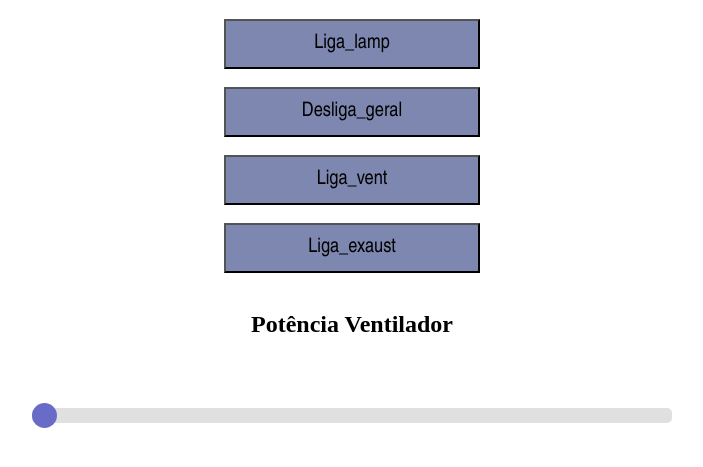
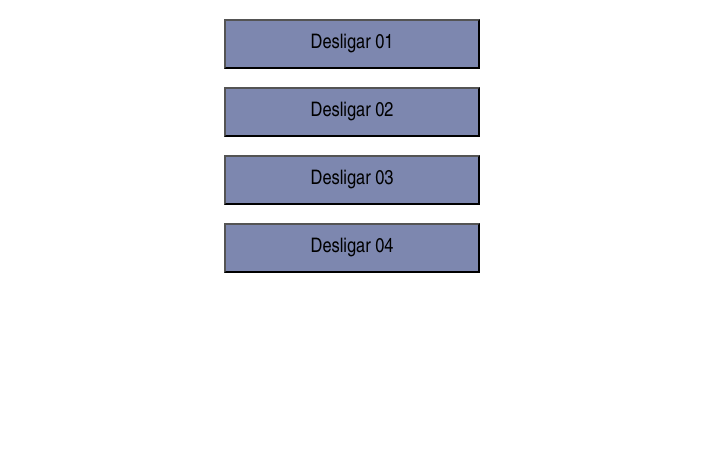
Before and after one commit to denistaveira/MulitDeviceControl, a plain HTML site: page index.html in a window 1280 px wide. Shown: the part 61-528 px from the top of the page, without its empty margins (288-991 px from the left). Drawn offline with Linux system fonts and the light colour scheme.

Commit message:
Implementação inicial

```diff
--- a/controle.js
+++ b/controle.js
@@ -1,40 +1,76 @@
-var lamp = document.getElementById('estado_lamp').innerHTML
-if (lamp === '0') {
-  document.getElementById('estado_lamp').innerHTML = '1'
-  document.getElementById('botao_lamp').innerHTML = '<a href=\'/?desligar_lamp\' class=\'botao\'><button>Desliga_lamp</button></a>'
+var d01 = document.getElementById('estado_01').innerHTML
+if (d01 === '0') {
+    document.getElementById('estado_01').innerHTML = '1'
+    document.getElementById('botao_01').innerHTML = '<a href=\'/?desligar_01\' class=\'botao\'><button>Desligar 01</button></a>'
 } else {
-  document.getElementById('estado_lamp').innerHTML = '0'
-  document.getElementById('botao_lamp').innerHTML = '<a href=\'/?ligar_lamp\' class=\'botao\'><button>Liga_lamp</button></a>'
+    document.getElementById('estado_01').innerHTML = '0'
+    document.getElementById('botao_01').innerHTML = '<a href=\'/?ligar_01\' class=\'botao\'><button>Ligar 01</button></a>'
 }
 
-var geral = document.getElementById('estado_geral').innerHTML
-if (geral === '0') {
-  document.getElementById('estado_geral').innerHTML = '1'
-  document.getElementById('botao_geral').innerHTML = '<a href=\'/?desligar_geral\' class=\'botao\'><button>Liga_geral</button></a>'
+var d02 = document.getElementById('estado_02').innerHTML
+if (d02 === '0') {
+    document.getElementById('estado_02').innerHTML = '1'
+    document.getElementById('botao_02').innerHTML = '<a href=\'/?desligar_02\' class=\'botao\'><button>Desligar 02</button></a>'
 } else {
-  document.getElementById('estado_geral').innerHTML = '0'
-  document.getElementById('botao_geral').innerHTML = '<a href=\'/?ligar_geral\' class=\'botao\'><button>Desliga_geral</button></a>'
+    document.getElementById('estado_02').innerHTML = '0'
+    document.getElementById('botao_02').innerHTML = '<a href=\'/?ligar_02\' class=\'botao\'><button>Ligar 02</button></a>'
 }
 
-var vent = document.getElementById('estado_vent').innerHTML
-if (vent === '0') {
-  document.getElementById('estado_vent').innerHTML = '1'
-  document.getElementById('botao_vent').innerHTML = '<a href=\'/?desligar_vent\' class=\'botao\'><button>Desliga_vent</button></a>'
+var d03 = document.getElementById('estado_03').innerHTML
+if (d03 === '0') {
+    document.getElementById('estado_03').innerHTML = '1'
+    document.getElementById('botao_03').innerHTML = '<a href=\'/?desligar_03\' class=\'botao\'><button>Desligar 03</button></a>'
 } else {
-  document.getElementById('estado_vent').innerHTML = '0'
-  document.getElementById('botao_vent').innerHTML = '<a href=\'/?ligar_vent\' class=\'botao\'><button>Liga_vent</button></a>'
+    document.getElementById('estado_03').innerHTML = '0'
+    document.getElementById('botao_03').innerHTML = '<a href=\'/?ligar_03\' class=\'botao\'><button>Ligar 03</button></a>'
 }
 
-var exaust = document.getElementById('estado_exaust').innerHTML
-if (exaust === '0') {
-  document.getElementById('estado_exaust').innerHTML = '1'
-  document.getElementById('botao_exaust').innerHTML = '<a href=\'/?desligar_exaust\' class=\'botao\'><button>Desliga_exaust</button></a>'
+var d04 = document.getElementById('estado_04').innerHTML
+if (d04 === '0') {
+    document.getElementById('estado_04').innerHTML = '1'
+    document.getElementById('botao_04').innerHTML = '<a href=\'/?desligar_04\' class=\'botao\'><button>Desligar 04</button></a>'
 } else {
-  document.getElementById('estado_exaust').innerHTML = '0'
-  document.getElementById('botao_exaust').innerHTML = '<a href=\'/?ligar_exaust\' class=\'botao\'><button>Liga_exaust</button></a>'
+    document.getElementById('estado_04').innerHTML = '0'
+    document.getElementById('botao_04').innerHTML = '<a href=\'/?ligar_04\' class=\'botao\'><button>Ligar 04</button></a>'
 }
 
-function enviar () {
-  var slider = document.getElementById("myRange");
-  window.location = '/?potencia:' + slider.value + ':';
+var d05 = document.getElementById('estado_05').innerHTML
+if (d05 === '0') {
+    document.getElementById('estado_05').innerHTML = '1'
+    document.getElementById('botao_05').innerHTML = '<a href=\'/?desligar_05\' class=\'botao\'><button>Desligar 05</button></a>'
+} else {
+    document.getElementById('estado_05').innerHTML = '0'
+    document.getElementById('botao_05').innerHTML = '<a href=\'/?ligar_05\' class=\'botao\'><button>Ligar 05</button></a>'
 }
+
+var d06 = document.getElementById('estado_06').innerHTML
+if (d06 === '0') {
+    document.getElementById('estado_06').innerHTML = '1'
+    document.getElementById('botao_06').innerHTML = '<a href=\'/?desligar_06\' class=\'botao\'><button>Desligar 06</button></a>'
+} else {
+    document.getElementById('estado_06').innerHTML = '0'
+    document.getElementById('botao_06').innerHTML = '<a href=\'/?ligar_06\' class=\'botao\'><button>Ligar 06</button></a>'
+}
+
+var d07 = document.getElementById('estado_07').innerHTML
+if (d07 === '0') {
+    document.getElementById('estado_07').innerHTML = '1'
+    document.getElementById('botao_07').innerHTML = '<a href=\'/?desligar_07\' class=\'botao\'><button>Desligar 07</button></a>'
+} else {
+    document.getElementById('estado_07').innerHTML = '0'
+    document.getElementById('botao_07').innerHTML = '<a href=\'/?ligar_07\' class=\'botao\'><button>Ligar 07</button></a>'
+}
+
+var d04 = document.getElementById('estado_08').innerHTML
+if (d04 === '0') {
+    document.getElementById('estado_08').innerHTML = '1'
+    document.getElementById('botao_08').innerHTML = '<a href=\'/?desligar_08\' class=\'botao\'><button>Desligar 08</button></a>'
+} else {
+    document.getElementById('estado_08').innerHTML = '0'
+    document.getElementById('botao_08').innerHTML = '<a href=\'/?ligar_08\' class=\'botao\'><button>Ligar 08</button></a>'
+}
+
+function enviar() {
+    var slider = document.getElementById("myRange");
+    window.location = '/?potencia:' + slider.value + ':';
+}
--- a/index.html
+++ b/index.html
@@ -1,30 +1,25 @@
 <!DOCTYPE html>
 <html lang='pt-br'>
 <head>
-  <meta charset='UTF-8'>
-  <title>Taveira's House</title>
-  <!--<link rel='stylesheet' type='text/css' href='https://cdn.rawgit.com/denistaveira/ArduinoVentilador/25807fa5/styles.css'>-->
-  <link rel='stylesheet' type='text/css' href='styles.css'>
+    <meta charset='UTF-8'>
+    <title>Taveira's House</title>
+    <!--<link rel='stylesheet' type='text/css' href='https://cdn.rawgit.com/denistaveira/ArduinoVentilador/25807fa5/styles.css'>-->
+    <link rel='stylesheet' type='text/css' href='styles.css'>
 </head>
 <body>
 <H1 align='center'>Taveira's House</H1>
 
-<div id='botao_lamp'></div>
-<div id='estado_lamp' style='visibility: hidden;'>1</div>
+<div id='botao_01'></div>
+<div id='estado_01' style='visibility: hidden;'>0</div>
 
-<div id='botao_geral'></div>
-<div id='estado_geral' style='visibility: hidden;'>1</div>
+<div id='botao_02'></div>
+<div id='estado_02' style='visibility: hidden;'>0</div>
 
-<div id='botao_vent'></div>
-<div id='estado_vent' style='visibility: hidden;'>1</div>
+<div id='botao_03'></div>
+<div id='estado_03' style='visibility: hidden;'>0</div>
 
-<div id='botao_exaust'></div>
-<div id='estado_exaust' style='visibility: hidden;'>1</div>
-
-<h2 align='center'>Potência Ventilador</h2>
-<div class='slidecontainer'>
-  <input type='range' min='0' max='255' value='0' class='slider' id='myRange' onchange='enviar()'>
-</div>
+<div id='botao_04'></div>
+<div id='estado_04' style='visibility: hidden;'>0</div>
 
 <script src='controle.js' charset='utf-8'></script>
 
```
